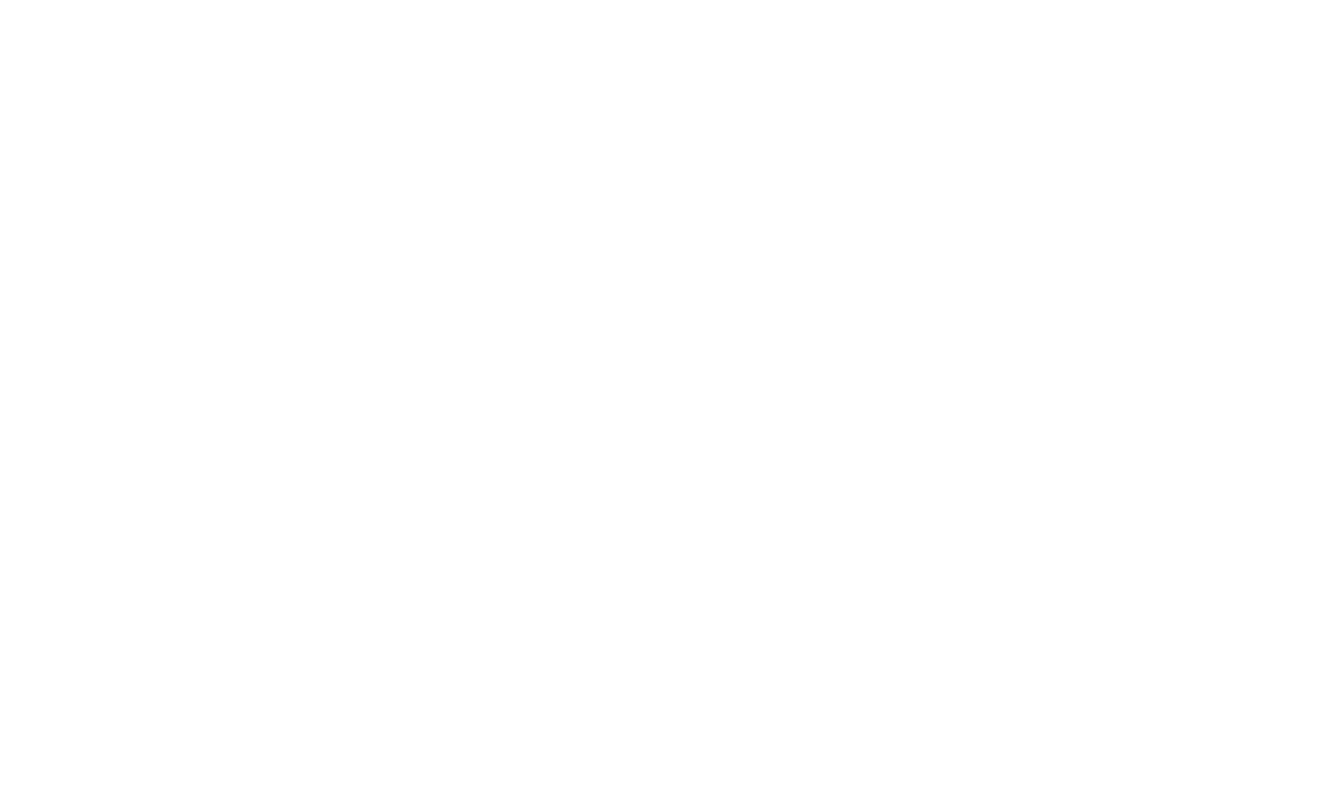
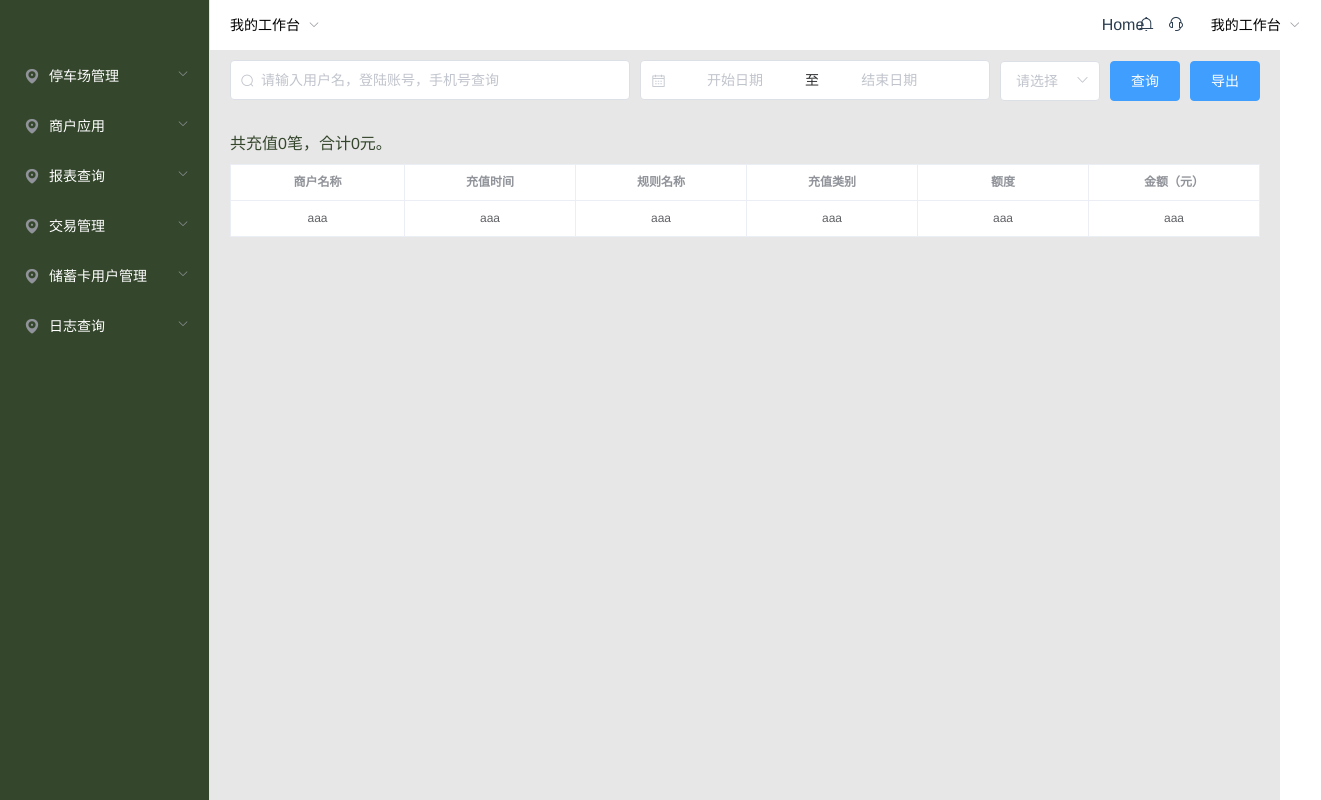
Before and after one commit to spa123456/vue-platform, a Vue app: page /payrank in a window 1280 px wide. Shown: the whole page, 1321 px wide, since content can reach past the window. Built offline with nearby package versions, Linux system fonts and the light colour scheme.

Commit message:
feat:商户应用两个页面

```diff
--- /dev/null
+++ b/src/components/businessapplication/Businessinformation.vue
@@ -0,0 +1,72 @@
+<template>
+  <el-container class="el-mainBx">
+    <el-header height="60px">
+      <div class="header-input">
+        <el-input placeholder="请输入用户名，登陆账号，手机号查询" prefix-icon="el-icon-search" v-model="inputvalue"></el-input>
+      </div>
+      <div>
+        <el-button>查询</el-button>
+        <el-button>添加</el-button>
+      </div>
+    </el-header>
+    <el-main>
+      <el-tabs v-model="activeName" @tab-click="handleClick">
+        <el-tab-pane label="全部" name="first">
+            <el-table :data="cartableData" style="width: 100%" stripe border>
+              <el-table-column label="全部" prop="date" align="center"></el-table-column>
+              <el-table-column label="车主" prop="date" align="center"></el-table-column>
+              <el-table-column label="包月类型" prop="date" align="center"></el-table-column>
+              <el-table-column label="车牌号" prop="date" align="center"></el-table-column>
+              <el-table-column label="占用车位" prop="date" align="center"></el-table-column>
+              <el-table-column label="包月金额" prop="date" align="center"></el-table-column>
+              <el-table-column label="到期时间" prop="date" align="center"></el-table-column>
+              <el-table-column label="车辆类型" prop="date" align="center"></el-table-column>
+              <el-table-column label="包月车位" prop="date" align="center"></el-table-column>
+              <el-table-column label="操作" align="center" width="240">
+                <template slot-scope="scope">
+                  <el-button size="mini" type="primary " @click="settime(scope.row)">续费</el-button>
+                  <el-button size="mini" type="primary ">编辑</el-button>
+                  <el-button size="mini" type="danger ">删除</el-button>
+                </template>
+              </el-table-column>
+            </el-table>
+        </el-tab-pane>
+        <el-tab-pane label="大型商户" name="second">配置管理</el-tab-pane>
+        <el-tab-pane label="普通商户" name="third">角色管理</el-tab-pane>
+      </el-tabs>
+    </el-main>
+  </el-container>
+</template>
+
+<script>
+export default {
+  data() {
+    return {
+      inputvalue: "",
+      activeName:'first',
+      cartableData:[{date:"aaa"}],
+    };
+  },
+  methods:{
+    handleClick(tab, event) {
+        console.log(tab, event);
+      }
+  }
+};
+</script>
+
+<style lang="less" scoped>
+.el-container {
+  .el-header {
+    display: flex;
+    padding-top: 10px;
+    .header-input {
+      flex: 1;
+      margin-right: 10px;
+    }
+  }
+  .el-main {
+    height: 100%;
+  }
+}
+</style>
--- /dev/null
+++ b/src/components/businessapplication/Payrank.vue
@@ -0,0 +1,81 @@
+<template>
+  <el-container class="el-mainBx">
+    <el-header height="60px">
+      <div class="header-input">
+        <el-input placeholder="请输入用户名，登陆账号，手机号查询" prefix-icon="el-icon-search" v-model="inputvalue"></el-input>
+      </div>
+      <div>
+        <el-date-picker
+          v-model="querytime"
+          type="daterange"
+          range-separator="至"
+          start-placeholder="开始日期"
+          end-placeholder="结束日期"
+        ></el-date-picker>
+        <el-select v-model="payvalue" placeholder="请选择">
+          <el-option
+            v-for="item in options"
+            :key="item.value"
+            :label="item.label"
+            :value="item.value"
+          ></el-option>
+        </el-select>
+        <el-button type="primary">查询</el-button>
+        <el-button type="primary">导出</el-button>
+      </div>
+    </el-header>
+    <el-main>
+        <p>共充值0笔，合计0元。</p>
+        <el-table :data="cartableData" style="width: 100%" stripe class="nonly-secect" border size="mini">
+          <el-table-column label="商户名称" prop="date" align="center"></el-table-column>
+          <el-table-column label="充值时间" prop="date" align="center" ></el-table-column>
+          <el-table-column label="规则名称" prop="date" align="center"></el-table-column>
+          <el-table-column label="充值类别" prop="date" align="center"></el-table-column>
+          <el-table-column label="额度" prop="date" align="center"></el-table-column>
+          <el-table-column label="金额（元）" prop="date" align="center"></el-table-column>
+        </el-table>
+    </el-main>
+  </el-container>
+</template>
+
+<script>
+export default {
+  data() {
+    return {
+      inputvalue: "",
+      payvalue: "",
+      options: [],
+      querytime: "",
+      cartableData:[{date:"aaa"}],
+    };
+  },
+  methods: {
+    handleClick(tab, event) {
+      console.log(tab, event);
+    }
+  }
+};
+</script>
+
+<style lang="less" scoped>
+.el-container {
+  .el-header {
+    display: flex;
+    padding-top: 10px;
+    .header-input {
+      flex: 1;
+      margin-right: 10px;
+    }
+    .el-select {
+      margin: 0 10px;
+      width: 100px;
+    }
+  }
+  .el-main {
+    height: 100%;
+    p{
+        margin-bottom: 10px;
+    }
+  }
+}
+</style>
--- a/src/components/carmanagment/Blacklistcar.vue
+++ b/src/components/carmanagment/Blacklistcar.vue
@@ -57,7 +57,7 @@
       <el-main>
         <el-tabs v-model="activeName" @tab-click="handleClick">
           <el-tab-pane label="全部" name="first">
-            <el-table :data="cartableData" style="width: 100%" stripe>
+            <el-table :data="cartableData" style="width: 100%" stripe size="mini">
               <el-table-column label="车牌号" prop="date" align="center"></el-table-column>
               <el-table-column label="期限" prop="date" align="center"></el-table-column>
               <el-table-column label="开始日期" prop="date" align="center"></el-table-column>
--- a/src/router.js
+++ b/src/router.js
@@ -88,6 +88,16 @@ export default new Router({
           name:'exceptionrecord',
           component:() => import('./components/carmanagment/Exceptionrecord.vue')
         },
+        {
+          path:'/businessinformation',
+          name:'businessinformation',
+          component:() => import('./components/businessapplication/Businessinformation.vue')
+        },
+        {
+          path:'/payrank',
+          name:'payrank',
+          component:() => import('./components/businessapplication/Payrank.vue')
+        },
       ]
 
     }
--- a/src/views/NavigationMenu.vue
+++ b/src/views/NavigationMenu.vue
@@ -43,8 +43,8 @@
               <i class="el-icon-location"></i>
               <span>商户应用</span>
             </template>
-            <el-menu-item index="2-1">商户信息</el-menu-item>
-            <el-menu-item index="2-2">充值记录</el-menu-item>
+            <el-menu-item index="businessinformation">商户信息</el-menu-item>
+            <el-menu-item index="payrank">充值记录</el-menu-item>
             <el-menu-item index="2-3">赠送</el-menu-item>
             <el-menu-item index="2-4">赠送记录</el-menu-item>
             <el-menu-item index="2-5">规则记录</el-menu-item>
```
